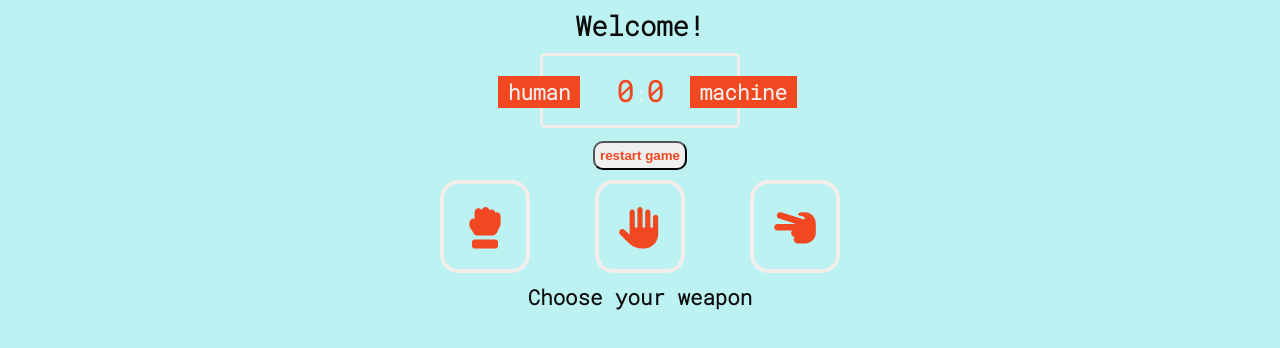
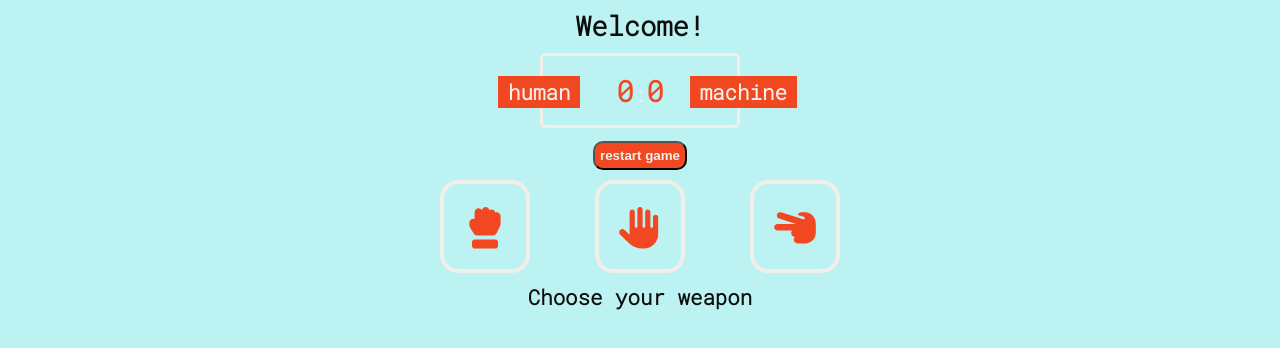
Before and after one commit to lionelroy/rock-paper-scissors, a plain HTML site: page index.html in a window 1280 px wide. In both pictures the pointer is over the button "restart game". Shown: the part 180-528 px from the top of the page. Drawn offline with Linux system fonts and the light colour scheme; a web font is replaced by a local one.

Commit message:
Added hover style to restart button

```diff
--- a/scripts/app.js
+++ b/scripts/app.js
@@ -26,10 +26,10 @@ function win(humanChoice, machineChoice) {
     humanChoice_div.classList.add("green-glow");
     setTimeout(() => humanChoice_div.classList.remove("green-glow"),500);
     if(humanScore >= 10) {
-        result_p.innerHTML = "You have won the game!...Congratutalions!!!"
+        result_p.innerHTML = "You have won the game!...Congratutalions!!!";
+        endGame();
     } else if(humanScore < 10) {
         result_p.innerHTML = `${humanChoice} beats ${machineChoice}.You have won the round!`;
-        endGame();
     };
 }
 
@@ -41,10 +41,10 @@ function lose(humanChoice, machineChoice) {
     humanChoice_div.classList.add("red-glow");
     setTimeout(() => humanChoice_div.classList.remove("red-glow"),500);
     if(machineScore >= 10) {
-        result_p.innerHTML = "You have lost the game!...Better luck next time!"
+        result_p.innerHTML = "You have lost the game!...Better luck next time!";
+        endGame();
     } else if(machineScore < 10) {
         result_p.innerHTML = `${humanChoice} losses to ${machineChoice}.You have lost the round!`;
-        endGame();
     };
 }
 
@@ -82,8 +82,6 @@ function endGame() {
     )
 }
 
-endGame();
-
 function restartGame() {
     result_p.innerHTML = "Ready for more?"
     humanScore_span.innerHTML = humanScore;
--- a/styles/main.css
+++ b/styles/main.css
@@ -81,6 +81,13 @@ button {
     padding: 5px;
 }
 
+button:hover {
+    cursor:pointer;
+    color:#f2eeeb;
+    background-color: #f24822;
+    transition: all 0.5s ease;
+}
+
 .choices {
     margin-top: 50px 0;
     text-align: center;
```
